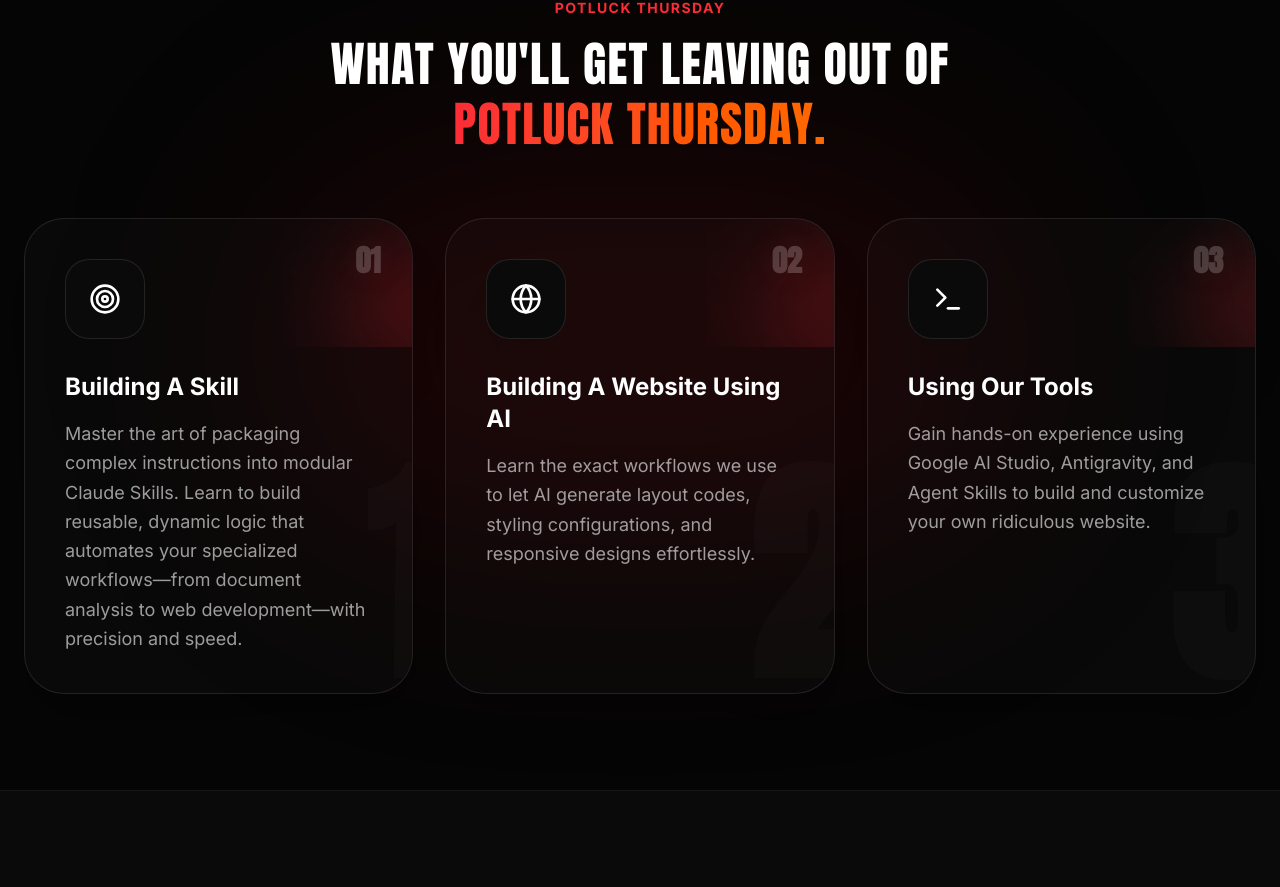
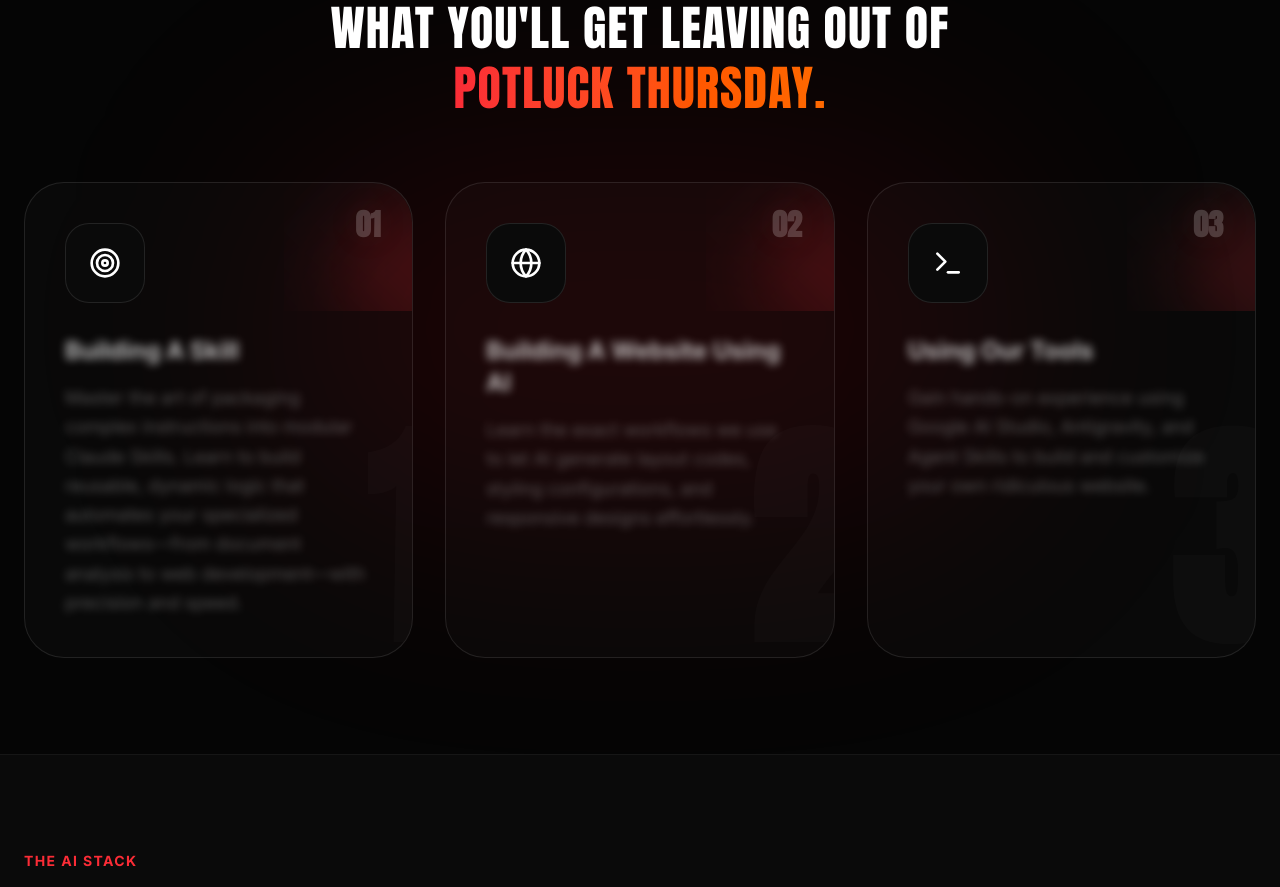
Before and after one commit to bryanengel72/HSCrew, a React (Vite) app: page / in a window 1280 px wide. Shown: the part 1813-2700 px from the top of the page. Built offline with nearby package versions, Linux system fonts and the light colour scheme.

Commit message:
Add Potluck Thursday section with 3D parallax cards, blur reveal, and hover animations

```diff
--- a/src/App.tsx
+++ b/src/App.tsx
@@ -1,8 +1,112 @@
-import { motion, AnimatePresence } from 'framer-motion';
-import { Camera, Code2, Sparkles, Send, X, Github, Globe, Rocket, Terminal, CheckCircle2, Loader2, Target } from 'lucide-react';
+import { motion, AnimatePresence, useMotionValue, useSpring, useTransform } from 'framer-motion';
+import { Camera, Code2, Sparkles, X, Github, Globe, Rocket, Terminal, CheckCircle2, Loader2, Target } from 'lucide-react';
 import React, { useState, FormEvent } from 'react';
 import { supabase } from './lib/supabase';
 import { ModelsShowcase } from './components/ModelsShowcase';
+
+interface PotluckCardProps {
+  icon: React.ReactNode;
+  title: string;
+  desc: string;
+  index: number;
+}
+
+function PotluckCard({ icon, title, desc, index }: PotluckCardProps) {
+  const xInfo = useMotionValue(0);
+  const yInfo = useMotionValue(0);
+
+  const xSpring = useSpring(xInfo, { stiffness: 150, damping: 15, mass: 0.1 });
+  const ySpring = useSpring(yInfo, { stiffness: 150, damping: 15, mass: 0.1 });
+
+  const rotateX = useTransform(ySpring, [-0.5, 0.5], [5, -5]);
+  const rotateY = useTransform(xSpring, [-0.5, 0.5], [-5, 5]);
+
+  const handleMouseMove = (e: React.MouseEvent<HTMLDivElement>) => {
+    const rect = e.currentTarget.getBoundingClientRect();
+    xInfo.set((e.clientX - rect.left) / rect.width - 0.5);
+    yInfo.set((e.clientY - rect.top) / rect.height - 0.5);
+  };
+
+  const handleMouseLeave = () => {
+    xInfo.set(0);
+    yInfo.set(0);
+  };
+
+  const [isHovered, setIsHovered] = useState(false);
+  const [hasBeenHovered, setHasBeenHovered] = useState(false);
+
+  const revealed = isHovered || hasBeenHovered;
+
+  return (
+    <motion.div
+      initial={{ opacity: 0, y: 50, scale: 0.95 }}
+      whileInView={{ opacity: 1, y: 0, scale: 1 }}
+      viewport={{ once: true, margin: "-50px" }}
+      transition={{ duration: 0.6, delay: index * 0.15, type: "spring", stiffness: 100, damping: 20 }}
+      whileHover={{ scale: 1.06, zIndex: 20 }}
+      onMouseMove={handleMouseMove}
+      onMouseEnter={() => { setIsHovered(true); setHasBeenHovered(true); }}
+      onMouseLeave={() => { handleMouseLeave(); setIsHovered(false); }}
+      style={{ rotateX, rotateY, transformStyle: "preserve-3d", zIndex: isHovered ? 20 : 10 }}
+      className="relative p-10 rounded-[2.5rem] bg-white/[0.02] border border-white/10 hover:border-red-500/50 group overflow-hidden flex flex-col items-center text-center md:items-start md:text-left cursor-default hover:bg-[#111] hover:shadow-[0_30px_80px_rgba(239,68,68,0.25),0_0_0_1px_rgba(239,68,68,0.2)]"
+    >
+      {/* Hover gradient */}
+      <div className="absolute inset-0 bg-gradient-to-br from-red-500/10 via-transparent to-transparent opacity-0 group-hover:opacity-100 transition-opacity duration-700 pointer-events-none" />
+
+      {/* Watermark big number */}
+      <div
+        className="absolute -right-8 -bottom-16 text-[15rem] font-display font-black text-white/[0.02] select-none pointer-events-none group-hover:text-red-500/[0.05] transition-colors duration-500"
+        style={{ transform: "translateZ(-20px)" }}
+      >
+        {index + 1}
+      </div>
+
+      {/* Corner badge */}
+      <div className="absolute top-0 right-0 w-32 h-32 overflow-hidden rounded-tr-[2.5rem] pointer-events-none">
+        <div className="absolute top-[-40px] right-[-40px] w-full h-full bg-red-500/20 rotate-45 origin-bottom-left group-hover:bg-red-500/40 transition-colors duration-500 blur-2xl group-hover:blur-md" />
+        <motion.div
+          initial={{ y: -20, opacity: 0, scale: 0.5 }}
+          whileInView={{ y: 0, opacity: 1, scale: 1 }}
+          transition={{ delay: index * 0.15 + 0.4, type: "spring" }}
+          className="absolute top-6 right-8 text-3xl font-black text-white/20 group-hover:text-red-400 group-hover:scale-125 transition-all duration-500 font-display drop-shadow-[0_0_15px_rgba(239,68,68,0.3)]"
+        >
+          0{index + 1}
+        </motion.div>
+      </div>
+
+      {/* Icon */}
+      <motion.div
+        whileHover={{ scale: 1.1, rotate: [0, -10, 10, -10, 0] }}
+        transition={{ duration: 0.5 }}
+        style={{ transform: "translateZ(40px)" }}
+        className="w-20 h-20 rounded-3xl bg-[#0a0a0a] border border-white/10 flex items-center justify-center mb-8 text-white group-hover:bg-red-500 group-hover:border-red-400 group-hover:shadow-[0_0_40px_rgba(239,68,68,0.6)] transition-all duration-500 z-10 relative"
+      >
+        {icon}
+      </motion.div>
+
+      <h4
+        className="text-2xl font-bold mb-4 z-10 relative transition-all duration-500"
+        style={{
+          transform: "translateZ(30px)",
+          filter: revealed ? 'blur(0px)' : 'blur(4px)',
+          color: revealed ? 'rgb(248 113 113)' : 'rgba(255,255,255,0.7)',
+        }}
+      >
+        {title}
+      </h4>
+      <p
+        className="leading-relaxed z-10 relative transition-all duration-500 text-lg"
+        style={{
+          transform: "translateZ(20px)",
+          filter: revealed ? 'blur(0px)' : 'blur(4px)',
+          color: revealed ? 'rgba(255,255,255,0.9)' : 'rgba(255,255,255,0.3)',
+        }}
+      >
+        {desc}
+      </p>
+    </motion.div>
+  );
+}
 
 export default function App() {
   const [isModalOpen, setIsModalOpen] = useState(false);
@@ -162,7 +266,6 @@ export default function App() {
 
         <div className="max-w-7xl mx-auto relative z-10">
           <div className="text-center mb-16">
-            <h2 className="text-sm font-bold text-red-500 uppercase tracking-widest mb-4">Potluck Thursday</h2>
             <h3 className="text-4xl md:text-5xl font-display tracking-wide uppercase max-w-4xl mx-auto leading-tight">
               What you'll get leaving out of <br className="hidden md:block" />
               <span className="text-transparent bg-clip-text bg-gradient-to-r from-red-500 to-orange-500">Potluck Thursday.</span>
@@ -187,58 +290,7 @@ export default function App() {
                 desc: "Gain hands-on experience using Google AI Studio, Antigravity, and Agent Skills to build and customize your own ridiculous website."
               }
             ].map((item, i) => (
-              <motion.div
-                key={i}
-                initial={{ opacity: 0, y: 50, scale: 0.95 }}
-                whileInView={{ opacity: 1, y: 0, scale: 1 }}
-                viewport={{ once: true, margin: "-50px" }}
-                transition={{
-                  duration: 0.6,
-                  delay: i * 0.15,
-                  type: "spring",
-                  stiffness: 100,
-                  damping: 20
-                }}
-                className="relative p-10 rounded-[2.5rem] bg-white/[0.02] border border-white/10 hover:border-red-500/40 transition-all duration-500 group overflow-hidden flex flex-col items-center text-center md:items-start md:text-left drop-shadow-2xl hover:shadow-[0_0_80px_rgba(239,68,68,0.1)] hover:-translate-y-2 z-10"
-              >
-                {/* Background Watermark Number */}
-                <motion.div
-                  className="absolute -right-8 -bottom-16 text-[15rem] font-display font-black text-white/[0.02] select-none pointer-events-none group-hover:text-red-500/[0.05] transition-colors duration-500"
-                  initial={{ scale: 1, rotate: 0 }}
-                  whileHover={{ scale: 1.1, rotate: -5, x: -10, y: -10 }}
-                  transition={{ type: 'spring', stiffness: 200, damping: 20 }}
-                >
-                  {i + 1}
-                </motion.div>
-
-                {/* Animated Corner Number Badge */}
-                <div className="absolute top-0 right-0 w-32 h-32 overflow-hidden rounded-tr-[2.5rem] pointer-events-none">
-                  <div className="absolute top-[-40px] right-[-40px] w-full h-full bg-red-500/20 rotate-45 transform origin-bottom-left group-hover:bg-red-500/40 transition-colors duration-500 blur-2xl group-hover:blur-md"></div>
-                  <motion.div
-                    initial={{ y: -20, opacity: 0, scale: 0.5 }}
-                    whileInView={{ y: 0, opacity: 1, scale: 1 }}
-                    transition={{ delay: i * 0.15 + 0.4, type: "spring" }}
-                    className="absolute top-6 right-8 text-3xl font-black text-white/20 group-hover:text-red-400 group-hover:scale-125 transition-all duration-500 font-display drop-shadow-[0_0_15px_rgba(239,68,68,0.3)]"
-                  >
-                    0{i + 1}
-                  </motion.div>
-                </div>
-
-                {/* Animated Hover Gradient */}
-                <div className="absolute inset-0 bg-gradient-to-br from-red-500/10 via-transparent to-transparent opacity-0 group-hover:opacity-100 transition-opacity duration-700 pointer-events-none" />
-
-                {/* Bouncing/Glowing Icon */}
-                <motion.div
-                  whileHover={{ y: -5, rotate: [0, -10, 10, -10, 0] }}
-                  transition={{ duration: 0.5 }}
-                  className="w-20 h-20 rounded-3xl bg-[#0a0a0a] border border-white/10 flex items-center justify-center mb-8 text-white group-hover:bg-red-500 group-hover:border-red-400 group-hover:shadow-[0_0_40px_rgba(239,68,68,0.6)] transition-all duration-500 z-10 relative group-hover:scale-110"
-                >
-                  {item.icon}
-                </motion.div>
-
-                <h4 className="text-2xl font-bold mb-4 z-10 relative group-hover:text-red-400 transition-colors duration-300">{item.title}</h4>
-                <p className="text-white/60 leading-relaxed z-10 relative group-hover:text-white/90 transition-colors duration-300 text-lg">{item.desc}</p>
-              </motion.div>
+              <PotluckCard key={i} icon={item.icon} title={item.title} desc={item.desc} index={i} />
             ))}
           </div>
         </div>
```
Also changed, not shown: 5 other files (tests, documents, lock files or other folders).
